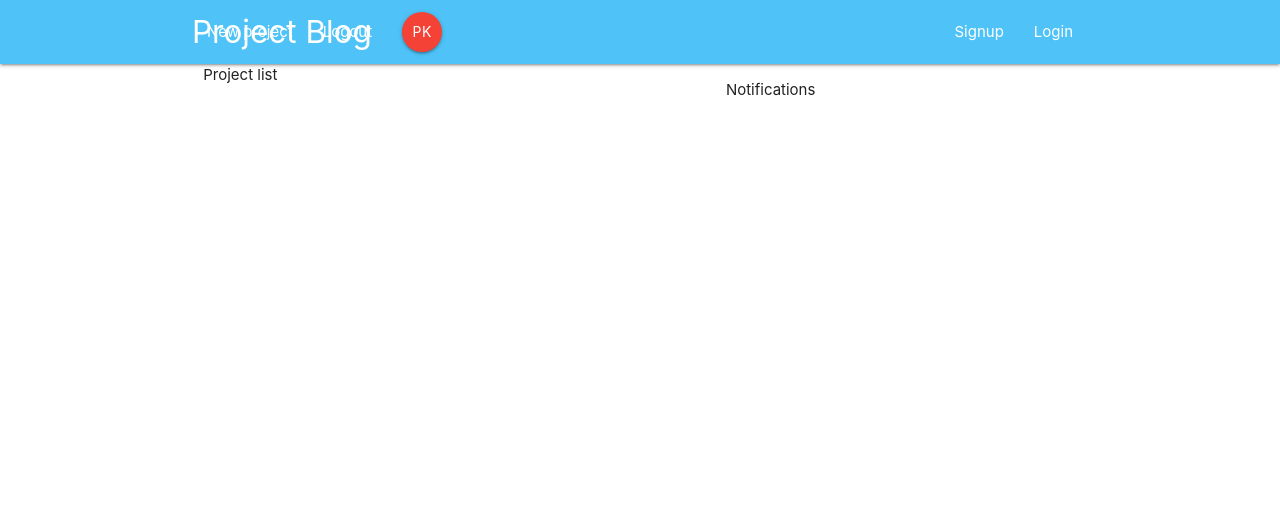
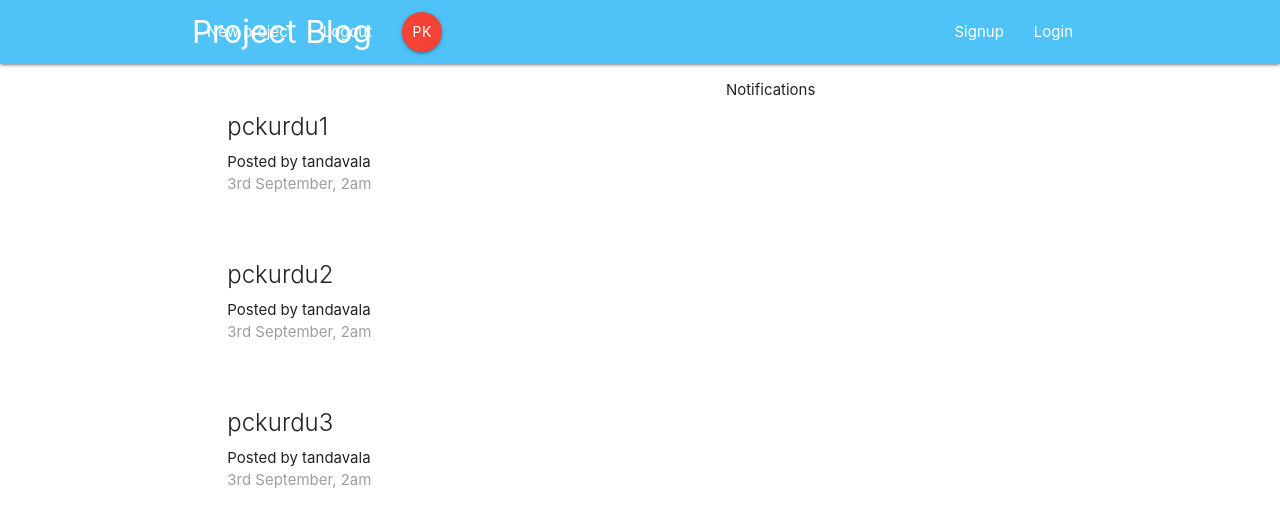
Before and after one commit to tandavala/vitari-projectos, a React (Create React App) app: page / in a window 1280 px wide. Shown: the top 526 px of the page. Built offline with nearby package versions, Linux system fonts and the light colour scheme.

Commit message:
coding the version 3

```diff
--- a/src/Components/Projects/ProjectDetails.js
+++ b/src/Components/Projects/ProjectDetails.js
@@ -1,5 +1,25 @@
 import React from "react";
 
-export default function ProjectDetials() {
-  return <div>Project Details</div>;
-}
+const ProjectDetails = props => {
+  const id = props.match.params.id;
+
+  return (
+    <div className="container section project-details">
+      <div className="card z-depth-0">
+        <div className="card-content">
+          <span className="card-title">Project Title - {id}</span>
+          <p>
+            Lorem ipsum dolor sit amet, consectetur adipisicing elit. Tenetur,
+            blanditiis.
+          </p>
+        </div>
+        <div className="card-action grey lighten-4 grey-text">
+          <div>Posted by tandavala</div>
+          <div>2nd Setember, 2am</div>
+        </div>
+      </div>
+    </div>
+  );
+};
+
+export default ProjectDetails;
--- a/src/Components/Projects/ProjectList.js
+++ b/src/Components/Projects/ProjectList.js
@@ -1,5 +1,15 @@
 import React from "react";
+import ProjectSummary from "./ProjectSummary";
 
-export default function ProjectList() {
-  return <div>Project list</div>;
-}
+const ProjectList = ({ projects }) => {
+  return (
+    <div className="project-list section">
+      {projects &&
+        projects.map(project => {
+          return <ProjectSummary project={project} key={project.id} />;
+        })}
+    </div>
+  );
+};
+
+export default ProjectList;
--- a/src/Components/Projects/ProjectSummary.js
+++ b/src/Components/Projects/ProjectSummary.js
@@ -1,5 +1,15 @@
 import React from "react";
 
-export default function ProjectSummary() {
-  return <div>Proejct Summary</div>;
-}
+const ProjectSummary = ({ project }) => {
+  return (
+    <div className="card z-depth-0 project-sumary">
+      <div className="card-content grey-txt text-darken">
+        <span className="card-title">{project.title}</span>
+        <p>Posted by tandavala</p>
+        <p className="grey-text">3rd September, 2am</p>
+      </div>
+    </div>
+  );
+};
+
+export default ProjectSummary;
--- a/src/Components/layout/Navbar.js
+++ b/src/Components/layout/Navbar.js
@@ -6,6 +6,7 @@ import SignedOutLinks from "./SignedOutLinks";
 
 const Navbar = () => {
   return (
+    //navbar forming class
     <nav className="nav-wrapper light-blue lighten-2">
       <div className="container">
         <Link to="/" className="brand-logo">
```
